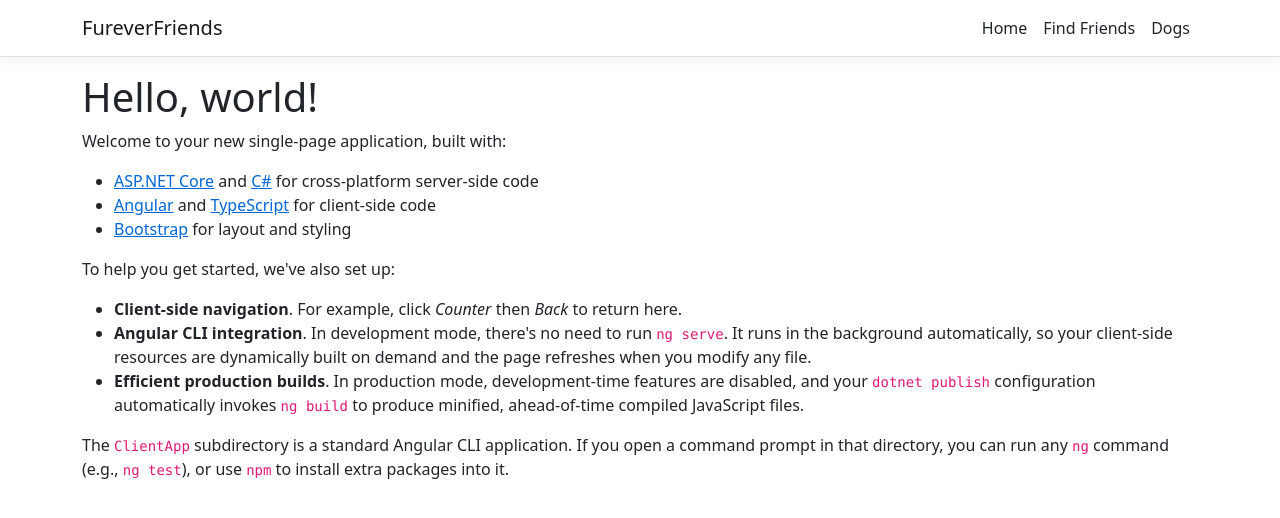
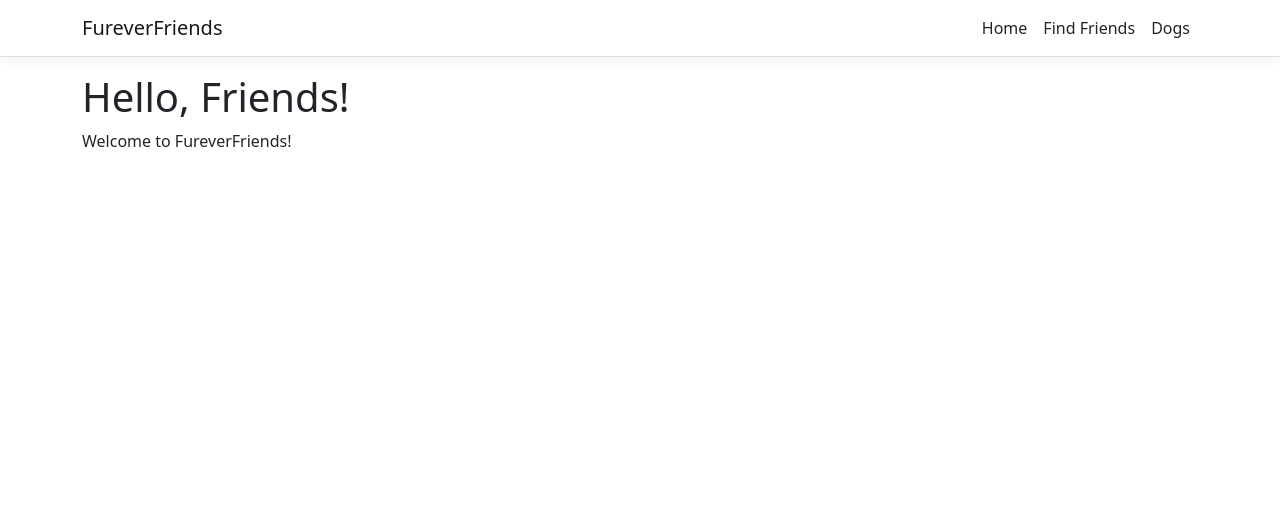
Before and after one commit to arwyckoff/FureverFriends, an Angular app in the folder ClientApp/: page / in a window 1280 px wide. Shown: the top 518 px of the page. Built offline with nearby package versions, Linux system fonts and the light colour scheme.

Commit message:
adding dateOfBirth

```diff
--- a/ClientApp/src/app/dog-crud/dog-create-edit-page/dogs-create-edit-page.component.html
+++ b/ClientApp/src/app/dog-crud/dog-create-edit-page/dogs-create-edit-page.component.html
@@ -19,8 +19,8 @@
   <br />
   <div class="row">
     <div class="col">
-      <label for="dob" class="form-label">Date of Birth</label>
-      <input type="text" class="form-control" id="dob" formControlName="dob" placeholder="Dog's Date of Birth">
+      <label for="dateOfBirth" class="form-label">Date of Birth</label>
+      <input type="text" class="form-control" id="dateOfBirth" formControlName="dateOfBirth" placeholder="Dog's Date of Birth">
     </div>
     <div class="col">
       <label for="location" class="form-label">Location</label>
--- a/ClientApp/src/app/dog-crud/dog-create-edit-page/dogs-create-edit-page.component.ts
+++ b/ClientApp/src/app/dog-crud/dog-create-edit-page/dogs-create-edit-page.component.ts
@@ -46,7 +46,7 @@ export class DogCreateEditPageComponent implements OnInit {
         name: '',
         breed: '',
         description: '',
-        dob: '',
+        dateOfBirth: '',
         location: '',
         interests: '',
         size: ''
@@ -60,11 +60,11 @@ export class DogCreateEditPageComponent implements OnInit {
       this.formGroup = this.formBuilder.group({
         name: dog.name,
         breed: dog.breed,
-        description: '',
-        dob: '',
-        location: '',
-        interests: '',
-        size: ''
+        description: dog.description,
+        dateOfBirth: dog.dateOfBirth,
+        location: dog.location,
+        interests: dog.interests,
+        size: dog.sizeId
       });
     }
   }
--- a/ClientApp/src/app/home/home.component.html
+++ b/ClientApp/src/app/home/home.component.html
@@ -1,6 +1,6 @@
-<h1>Hello, world!</h1>
-<p>Welcome to your new single-page application, built with:</p>
-<ul>
+<h1>Hello, Friends!</h1>
+<p>Welcome to FureverFriends!</p>
+<!-- <ul>
   <li><a href='https://get.asp.net/'>ASP.NET Core</a> and <a href='https://msdn.microsoft.com/en-us/library/67ef8sbd.aspx'>C#</a> for cross-platform server-side code</li>
   <li><a href='https://angular.io/'>Angular</a> and <a href='http://www.typescriptlang.org/'>TypeScript</a> for client-side code</li>
   <li><a href='http://getbootstrap.com/'>Bootstrap</a> for layout and styling</li>
@@ -11,4 +11,4 @@
   <li><strong>Angular CLI integration</strong>. In development mode, there's no need to run <code>ng serve</code>. It runs in the background automatically, so your client-side resources are dynamically built on demand and the page refreshes when you modify any file.</li>
   <li><strong>Efficient production builds</strong>. In production mode, development-time features are disabled, and your <code>dotnet publish</code> configuration automatically invokes <code>ng build</code> to produce minified, ahead-of-time compiled JavaScript files.</li>
 </ul>
-<p>The <code>ClientApp</code> subdirectory is a standard Angular CLI application. If you open a command prompt in that directory, you can run any <code>ng</code> command (e.g., <code>ng test</code>), or use <code>npm</code> to install extra packages into it.</p>
+<p>The <code>ClientApp</code> subdirectory is a standard Angular CLI application. If you open a command prompt in that directory, you can run any <code>ng</code> command (e.g., <code>ng test</code>), or use <code>npm</code> to install extra packages into it.</p> -->
```
